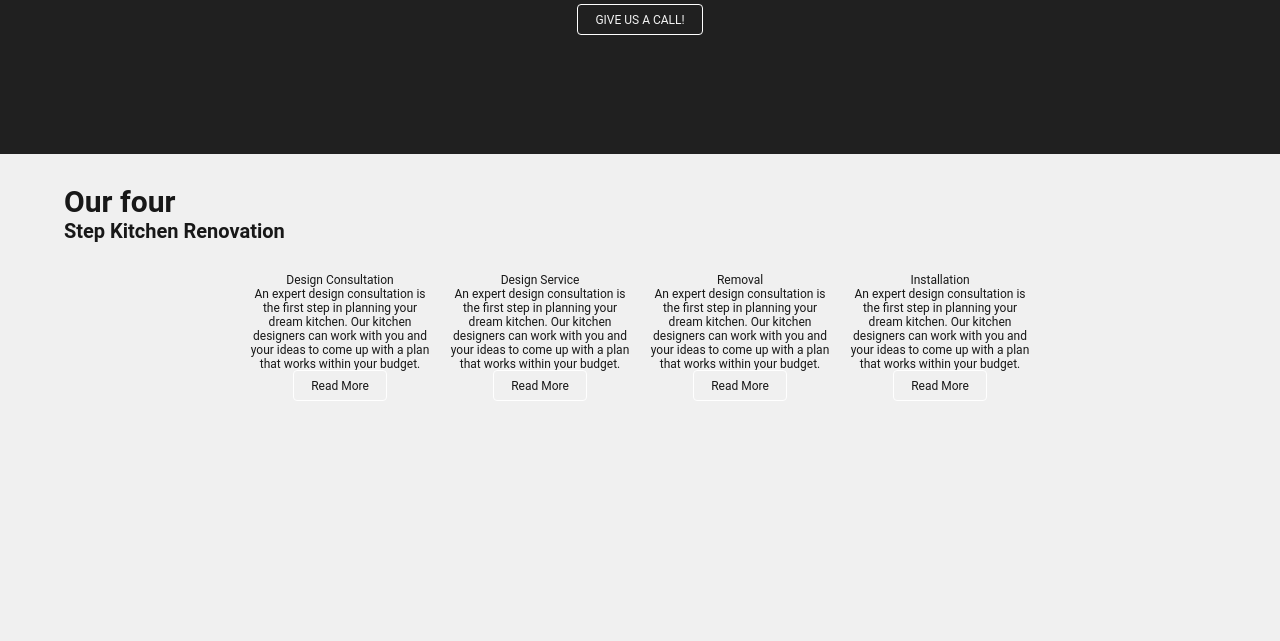
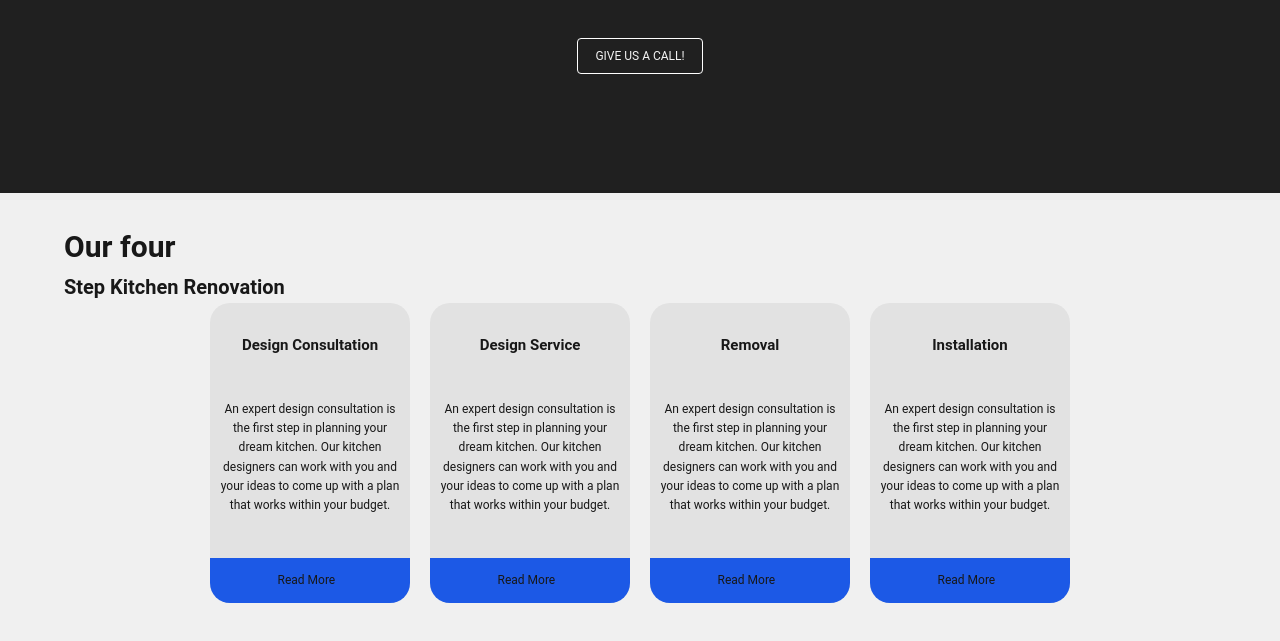
Before and after one commit to Brandonpani/rebuild-colorado-master, a website: page dist/kitchen.html in a window 1280 px wide. Shown: the part 869-1510 px from the top of the page. Drawn offline with Linux system fonts and the light colour scheme.

Commit message:
kitchen cards styling

```diff
--- a/dist/css/estilos.css
+++ b/dist/css/estilos.css
@@ -108,6 +108,7 @@ svg {
 }
 
 body {
+  line-height: 1.6;
   min-height: 100vh;
   font-size: 100%;
   font-family: var(--tipografia-principal);
@@ -138,6 +139,17 @@ body {
   padding: 0.75rem 1.75rem;
   outline: 1px solid #fff;
   border-radius: 3px;
+}
+
+.card-btn {
+  width: 120%;
+  margin-inline: auto;
+  transform: translateX(-10%);
+  outline: none;
+  border-radius: 0;
+  padding: 0;
+  padding-block: 1.3rem;
+  background-color: rgb(28, 89, 230);
 }
 
 .scroll {
@@ -226,10 +238,25 @@ body {
   display: grid;
   grid-template-columns: repeat(auto-fit, minmax(10rem, 20rem));
   justify-content: center;
+  gap: 2rem;
 }
 .ourFour .ourFourContainer .card {
-  padding: 3rem 1rem 2rem;
+  overflow: hidden;
+  height: 30rem;
+  display: flex;
+  flex-direction: column;
+  justify-content: space-between;
+  padding: 3rem 1rem 0;
   text-align: center;
+  border-radius: 2rem;
+  background-color: rgb(226, 226, 226);
+}
+.ourFour .ourFourContainer .card .cardTitle {
+  font-size: 1.5rem;
+  font-weight: 600;
+}
+.ourFour .ourFourContainer .card-btn {
+  padding-inline: 0;
 }
 
 .ctaBanner {
--- a/dist/kitchen.html
+++ b/dist/kitchen.html
@@ -54,22 +54,22 @@
                 <div class="card">
                     <h3 class="cardTitle">Design Consultation</h2>
                     <p class="cardContent">An expert design consultation is the first step in planning your dream kitchen. Our kitchen designers can work with you and your ideas to come up with a plan that works within your budget.</p>
-                    <a href="#" class="btn">Read More</a>
+                    <a href="#" class="btn card-btn">Read More</a>
                 </div>
                 <div class="card">
                     <h3 class="cardTitle">Design Service</h2>
                     <p class="cardContent">An expert design consultation is the first step in planning your dream kitchen. Our kitchen designers can work with you and your ideas to come up with a plan that works within your budget.</p>
-                    <a href="#" class="btn">Read More</a>
+                    <a href="#" class="btn card-btn">Read More</a>
                 </div>
                 <div class="card">
                     <h3 class="cardTitle">Removal</h2>
                     <p class="cardContent">An expert design consultation is the first step in planning your dream kitchen. Our kitchen designers can work with you and your ideas to come up with a plan that works within your budget.</p>
-                    <a href="#" class="btn">Read More</a>
+                    <a href="#" class="btn card-btn">Read More</a>
                 </div>
                 <div class="card">
                     <h3 class="cardTitle">Installation</h2>
                     <p class="cardContent">An expert design consultation is the first step in planning your dream kitchen. Our kitchen designers can work with you and your ideas to come up with a plan that works within your budget.</p>
-                    <a href="#" class="btn">Read More</a>
+                    <a href="#" class="btn card-btn">Read More</a>
                 </div>
 
             </article>
```
Also changed, not shown: 1 other file.
